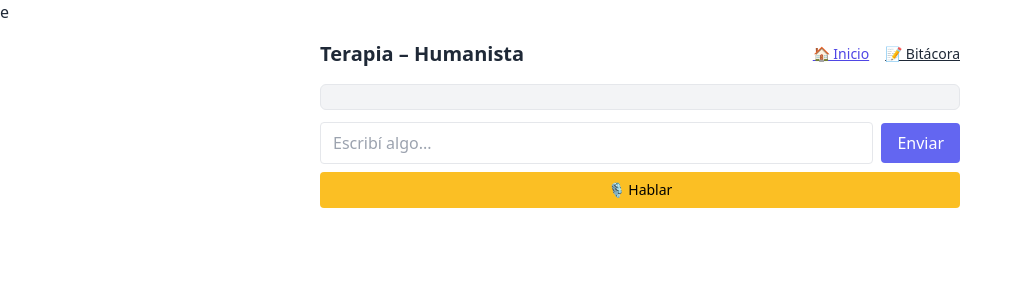
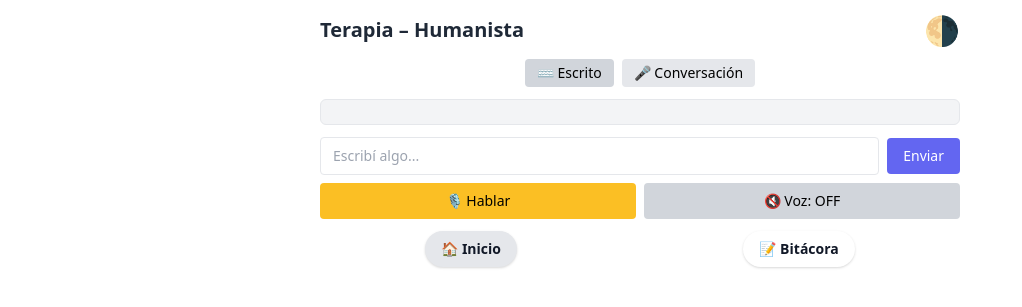
Before and after one commit to electrobiotica/Terapeuta-AI, a Flask app: page /chat in a window 1280 px wide. Shown: the top 307 px of the page, without its empty margins (0-1022 px from the left). Run offline with Flask 3, Linux system fonts and the light colour scheme.

Commit message:
Update chat.html

```diff
--- a/templates/chat.html
+++ b/templates/chat.html
@@ -2,7 +2,7 @@
 <!DOCTYPE html>
 <html lang="es">
 <head>
-  <meta charset="UTF-8" />e
+  <meta charset="UTF-8" />
   <meta name="viewport" content="width=device-width, initial-scale=1.0"/>
   <title>Sesión Terapéutica AI</title>
   <script src="https://js.puter.com/v2/" defer></script>
@@ -12,85 +12,96 @@
     .dark-chat { background-color: #2d3748; }
     .moon-button { font-size: 1.8rem; cursor: pointer; transition: transform 0.2s ease; }
     .moon-button:hover { transform: scale(1.2); }
-    input:focus, textarea:focus { outline: none; }
+    .hidden { display: none; }
   </style>
 </head>
 <body id="page" class="bg-white text-gray-800 flex flex-col min-h-[100dvh]">
-  <main class="max-w-2xl mx-auto flex flex-col flex-grow w-full p-4">
-    <div class="flex justify-between items-center mb-4">
+  <main class="max-w-2xl mx-auto flex flex-col flex-grow w-full p-4 pt-2">
+
+    <!-- Encabezado -->
+    <div class="flex justify-between items-center mb-2">
       <h1 class="text-xl font-bold">Terapia – {{ tipo|capitalize }}</h1>
-      <div class="flex gap-4 text-sm">
-        <a href="/" class="underline text-indigo-600">🏠 Inicio</a>
-        <a href="#logPanel" class="underline text-amber-600">📝 Bitácora</a>
-      </div>
+      <span onclick="toggleModo()" class="moon-button" title="Cambiar modo">🌗</span>
     </div>
 
-    <div id="chat" class="flex-grow overflow-y-auto bg-gray-100 p-3 rounded-md border text-sm sm:text-base transition mb-3"></div>
-
-    <div id="vozManual" class="hidden mb-2">
-      <button onclick="leerTexto(respuestaGlobal)" class="bg-gray-200 hover:bg-gray-300 text-black px-4 py-2 rounded text-sm">🔊 Escuchar respuesta</button>
+    <!-- Selector de modo -->
+    <div class="flex justify-center gap-2 mb-3 text-sm">
+      <button onclick="setModo('escrito')" id="modoEscrito" class="bg-gray-300 hover:bg-gray-400 text-black px-3 py-1 rounded">⌨️ Escrito</button>
+      <button onclick="setModo('voz')" id="modoVoz" class="bg-gray-200 text-black px-3 py-1 rounded">🎤 Conversación</button>
     </div>
 
+    <!-- Contenedor de mensajes -->
+    <div id="chat" class="flex-grow overflow-y-auto bg-gray-100 p-3 rounded-md border text-sm transition mb-3"></div>
+
+    <!-- Indicador de escritura -->
+    <div id="typing" class="text-sm text-gray-500 italic hidden mb-2">✍️ El terapeuta está escribiendo…</div>
+
+    <!-- Entrada -->
     <div class="flex items-center gap-2 mb-2">
-      <input type="text" id="mensaje" placeholder="Escribí algo..." class="flex-1 border rounded px-3 py-2 text-black text-sm sm:text-base" />
-      <button onclick="enviarMensaje()" class="bg-indigo-500 hover:bg-indigo-600 text-white px-4 py-2 rounded text-sm sm:text-base">Enviar</button>
+      <input type="text" id="mensaje" placeholder="Escribí algo..." class="flex-1 border rounded px-3 py-2 text-black text-sm" />
+      <button onclick="enviarMensaje()" class="bg-indigo-500 hover:bg-indigo-600 text-white px-4 py-2 rounded text-sm">Enviar</button>
     </div>
 
-    <div class="flex flex-wrap items-center justify-between gap-2 mb-3">
+    <!-- Funcionalidades adicionales -->
+    <div class="flex justify-between items-center gap-2 mb-3 flex-wrap">
       <button onclick="escucharMicrofono()" id="micButton" class="bg-yellow-400 hover:bg-yellow-500 text-black px-4 py-2 rounded text-sm flex-1">🎙️ Hablar</button>
+      <button onclick="toggleVoz()" id="toggleVozBtn" class="bg-gray-300 text-black px-4 py-2 rounded text-sm flex-1">🔊 Voz: OFF</button>
     </div>
 
-    <div id="typing" class="text-sm text-gray-500 italic hidden mb-3">✍️ El terapeuta está escribiendo…</div>
+    <button id="escucharRespuestaBtn" onclick="reproducirUltima()" class="hidden bg-gray-200 hover:bg-gray-300 text-black py-2 px-4 rounded mb-3 text-sm w-full">🔊 Escuchar respuesta</button>
+
+    <!-- Navegación -->
+    <div class="flex justify-around gap-4 mt-auto">
+      <a href="/" class="bg-gray-200 hover:bg-gray-300 text-gray-900 font-semibold px-4 py-2 rounded-full shadow text-sm">🏠 Inicio</a>
+      <button onclick="abrirBitacora()" class="bg-amber-400 hover:bg-amber-500 text-gray-900 font-semibold px-4 py-2 rounded-full shadow text-sm">📝 Bitácora</button>
+    </div>
   </main>
 
+  <!-- Panel lateral oculto para bitácora -->
+  <div id="logPanel" class="fixed top-0 right-0 w-80 max-w-full h-full bg-white shadow-xl transform translate-x-full transition-transform duration-300 z-50 flex flex-col">
+    <div class="flex justify-between items-center p-4 border-b">
+      <h2 class="text-lg font-semibold">Bitácora emocional</h2>
+      <button onclick="cerrarBitacora()" class="text-xl leading-none">&times;</button>
+    </div>
+    <div id="logList" class="flex-1 overflow-y-auto p-4 space-y-3 text-sm"></div>
+    <div class="p-4 border-t">
+      <textarea id="logInput" rows="3" placeholder="Escribí tu reflexión…" class="w-full p-2 border rounded"></textarea>
+      <button onclick="guardarEntrada()" class="mt-2 w-full bg-indigo-500 hover:bg-indigo-600 text-white py-2 rounded">Guardar</button>
+    </div>
+  </div>
+
   <script>
-    const micBtn = document.getElementById("micButton");
+    let vozActiva = false;
+    let modo = "escrito";
+    let ultimaRespuesta = "";
+    const toggleBtn = document.getElementById("toggleVozBtn");
+    const chatDiv = document.getElementById("chat");
     const typingDiv = document.getElementById("typing");
-    const chatDiv = document.getElementById("chat");
 
-    let respuestaGlobal = "";
-    let reconocimiento;
+    document.addEventListener("DOMContentLoaded", () => {
+      toggleBtn.innerText = vozActiva ? "🔊 Voz: ON" : "🔇 Voz: OFF";
+    });
 
-    function leerTexto(texto) {
-      const utter = new SpeechSynthesisUtterance(texto);
-      utter.lang = "es-AR";
-      speechSynthesis.speak(utter);
+    function setModo(nuevoModo) {
+      modo = nuevoModo;
+      document.getElementById("modoEscrito").classList.toggle("bg-gray-300", modo === "escrito");
+      document.getElementById("modoVoz").classList.toggle("bg-gray-300", modo === "voz");
+    }
+
+    function toggleVoz() {
+      vozActiva = !vozActiva;
+      toggleBtn.innerText = vozActiva ? "🔊 Voz: ON" : "🔇 Voz: OFF";
     }
 
     function mostrarTyping(show) {
       typingDiv.classList.toggle("hidden", !show);
     }
 
-    function escucharMicrofono() {
-      if (!('webkitSpeechRecognition' in window || 'SpeechRecognition' in window)) {
-        alert("🎤 Tu navegador no soporta reconocimiento de voz. Usá Chrome o Edge.");
-        return;
-      }
-      const SpeechRecognition = window.SpeechRecognition || window.webkitSpeechRecognition;
-      reconocimiento = new SpeechRecognition();
-      reconocimiento.lang = "es-AR";
-      reconocimiento.interimResults = false;
-      reconocimiento.maxAlternatives = 1;
-
-      reconocimiento.onstart = () => {
-        micBtn.disabled = true;
-      };
-
-      reconocimiento.onresult = (event) => {
-        const texto = event.results[0][0].transcript;
-        document.getElementById("mensaje").value = texto;
-      };
-
-      reconocimiento.onerror = (event) => {
-        alert("🎤 Error al activar el micrófono.");
-        console.error(event);
-      };
-
-      reconocimiento.onend = () => {
-        micBtn.disabled = false;
-      };
-
-      reconocimiento.start();
+    function reproducirUltima() {
+      if (!ultimaRespuesta) return;
+      const utter = new SpeechSynthesisUtterance(ultimaRespuesta);
+      utter.lang = "es-AR";
+      speechSynthesis.speak(utter);
     }
 
     async function enviarMensaje() {
@@ -101,34 +112,87 @@
       chatDiv.innerHTML += `<div><strong>Vos:</strong> ${texto}</div>`;
       chatDiv.scrollTop = chatDiv.scrollHeight;
       input.value = "";
-
       mostrarTyping(true);
 
-      try {
-        await new Promise(res => {
-          const wait = () => (window.puter && puter.ai?.chat) ? res() : setTimeout(wait, 50);
-          wait();
-        });
+      await new Promise(res => {
+        const wait = () => (window.puter && puter.ai?.chat) ? res() : setTimeout(wait, 50);
+        wait();
+      });
 
-        const tipo = "freud"; // cambiar según contexto
+      const tipo = "freud";
+      const raw = await puter.ai.chat([
+        { role: "system", content: "Actuá como un terapeuta " + tipo + "." },
+        { role: "user", content: texto }
+      ], { model: "gpt-4o" });
 
-        const raw = await puter.ai.chat([
-          { role: "system", content: "Actuá como un terapeuta " + tipo + "." },
-          { role: "user", content: texto }
-        ], { model: "gpt-4o" });
+      const respuesta = raw?.message?.content || "Sin respuesta.";
+      ultimaRespuesta = respuesta;
+      mostrarTyping(false);
+      document.getElementById("escucharRespuestaBtn").classList.remove("hidden");
 
-        const respuesta = raw?.message?.content || "Sin respuesta.";
-        mostrarTyping(false);
-        chatDiv.innerHTML += `<div><strong>Terapeuta:</strong> ${respuesta}</div>`;
-        chatDiv.scrollTop = chatDiv.scrollHeight;
+      chatDiv.innerHTML += `<div><strong>Terapeuta:</strong> ${respuesta}</div>`;
+      chatDiv.scrollTop = chatDiv.scrollHeight;
 
-        respuestaGlobal = respuesta;
-        document.getElementById("vozManual").classList.remove("hidden");
-      } catch (e) {
-        mostrarTyping(false);
-        chatDiv.innerHTML += `<div style="color:red;">❌ Error al contactar con el modelo.</div>`;
-        console.error(e);
+      if (vozActiva || modo === "voz") {
+        reproducirUltima();
       }
+    }
+
+    function escucharMicrofono() {
+      if (!('webkitSpeechRecognition' in window || 'SpeechRecognition' in window)) {
+        alert("🎤 Tu navegador no soporta reconocimiento de voz. Usá Chrome o Edge.");
+        return;
+      }
+      const SpeechRecognition = window.SpeechRecognition || window.webkitSpeechRecognition;
+      const reconocimiento = new SpeechRecognition();
+      reconocimiento.lang = "es-AR";
+      reconocimiento.interimResults = false;
+      reconocimiento.maxAlternatives = 1;
+
+      reconocimiento.onresult = (event) => {
+        const texto = event.results[0][0].transcript;
+        document.getElementById("mensaje").value = texto;
+        if (modo === "voz") enviarMensaje();
+      };
+
+      reconocimiento.onerror = (event) => {
+        alert("🎤 Error al activar el micrófono.");
+        console.error(event);
+      };
+
+      reconocimiento.start();
+    }
+
+    function abrirBitacora() {
+      document.getElementById("logPanel").classList.remove("translate-x-full");
+      cargarBitacora();
+    }
+
+    function cerrarBitacora() {
+      document.getElementById("logPanel").classList.add("translate-x-full");
+    }
+
+    function guardarEntrada() {
+      const input = document.getElementById("logInput").value.trim();
+      if (!input) return;
+      const entradas = JSON.parse(localStorage.getItem("terapiaLog") || "[]");
+      entradas.unshift({ date: new Date().toLocaleString(), text: input });
+      localStorage.setItem("terapiaLog", JSON.stringify(entradas));
+      document.getElementById("logInput").value = "";
+      cargarBitacora();
+    }
+
+    function cargarBitacora() {
+      const data = JSON.parse(localStorage.getItem("terapiaLog") || "[]");
+      const lista = document.getElementById("logList");
+      lista.innerHTML = data.length === 0 ? "<p class='text-gray-500'>Sin entradas aún…</p>" : "";
+      data.forEach(e => {
+        lista.innerHTML += `
+          <details class="border rounded p-2">
+            <summary class="cursor-pointer font-medium">${e.date}</summary>
+            <p class="mt-1 whitespace-pre-wrap">${e.text}</p>
+          </details>`;
+      });
     }
 
     function toggleModo() {
```
